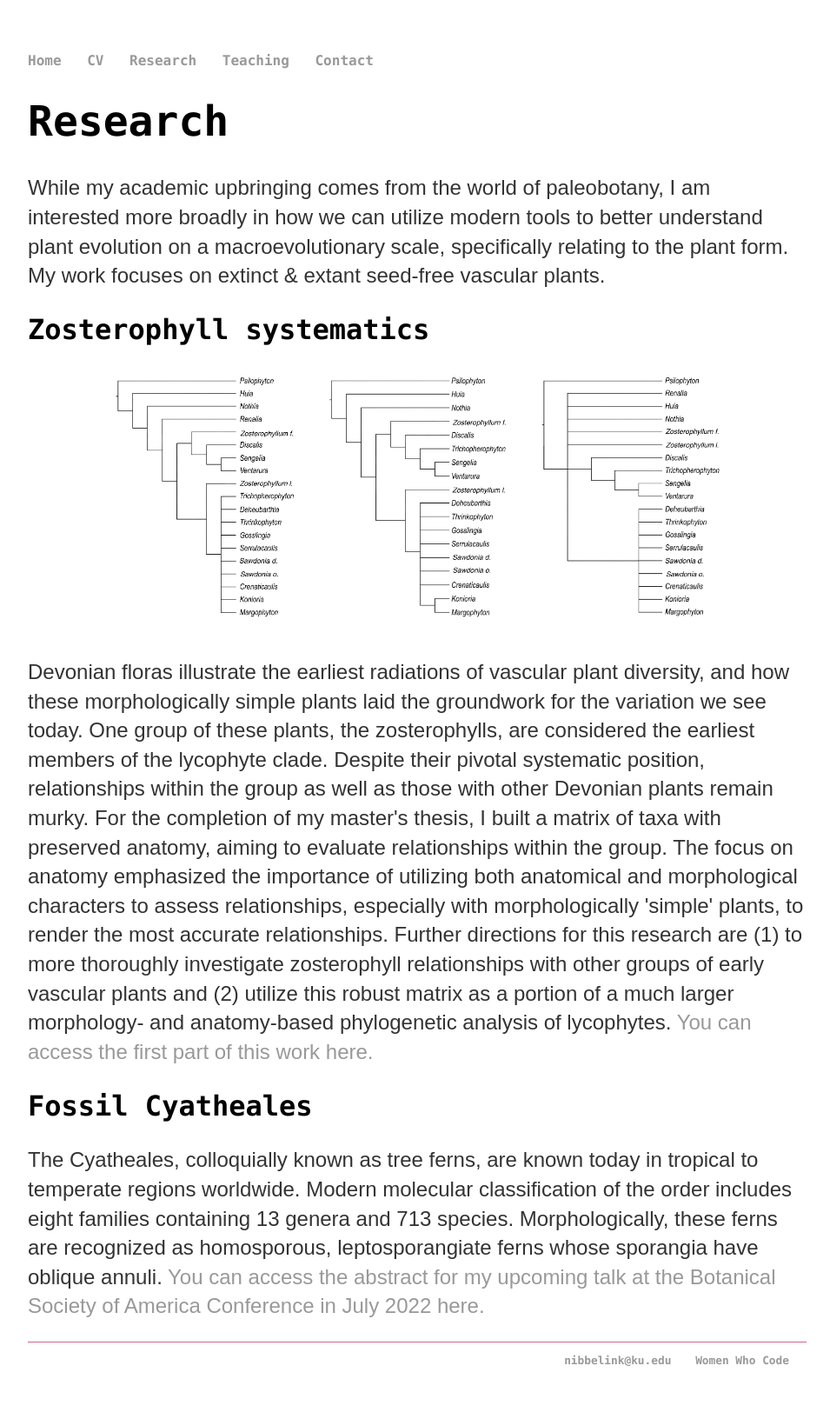
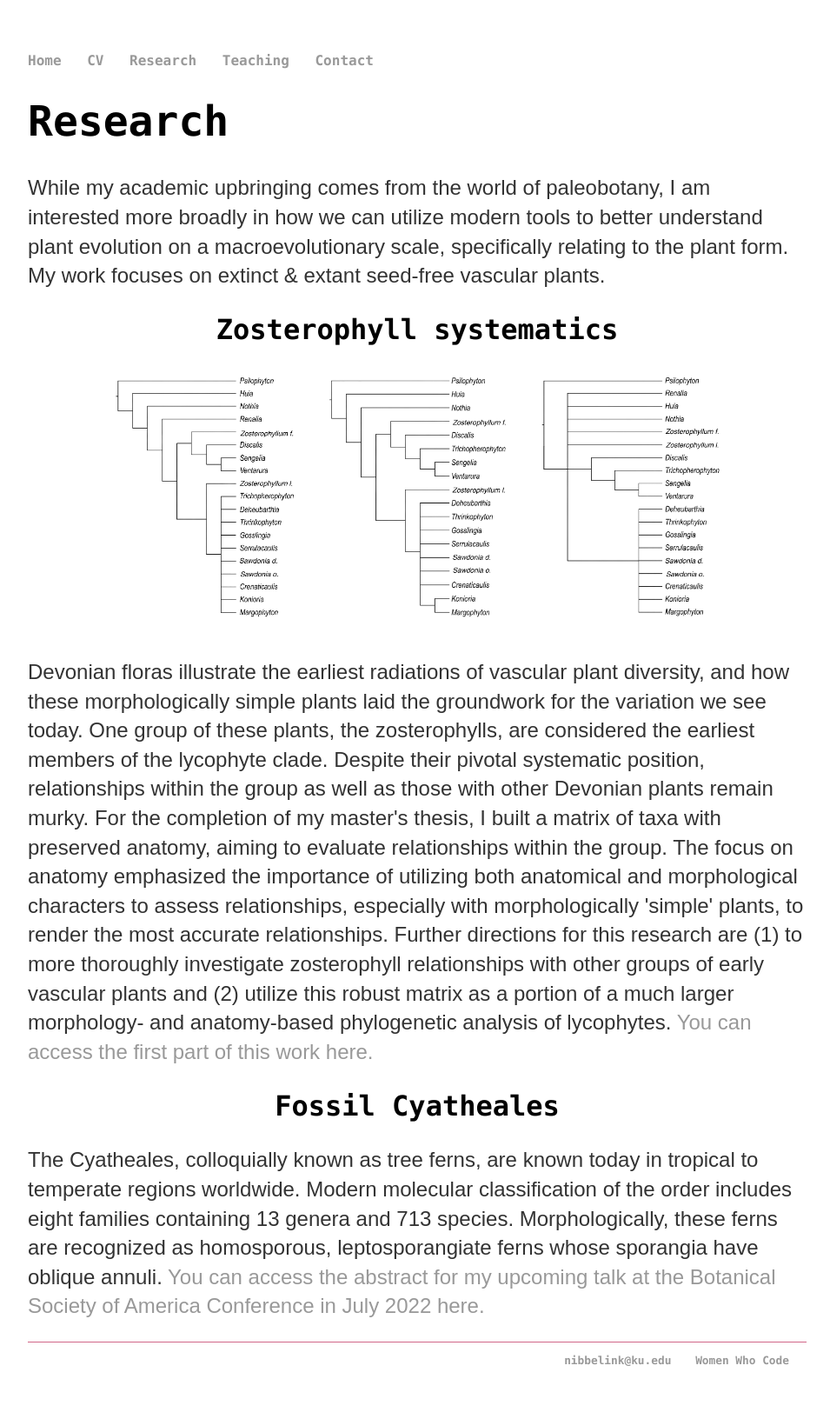
Before and after one commit to megannibbs/megannibbelink.github.io, a Jekyll site: the page built from pubs/index.html, in a window 1280 px wide. Shown: the whole page at 87% size, without its empty margins (160-1115 px from the left). Built offline with Jekyll 4.4.1, drawn with Linux system fonts in a browser that asks for light colours.

Commit message:
Update index.html

```diff
--- a/pubs/index.html
+++ b/pubs/index.html
@@ -7,7 +7,7 @@ title: Meg Nibbelink | Research
 	<p>While my academic upbringing comes from the world of paleobotany, I am interested more broadly in
 		how we can utilize modern tools to better understand plant evolution on a macroevolutionary scale,
 		specifically relating to the plant form. My work focuses on extinct & extant seed-free vascular plants. </p>
-	<h2>Zosterophyll systematics</h2>
+	<div align="center"><h2>Zosterophyll systematics</h2></div>
 	<div align="center"><img src="/images/ZostTrees.jpg" width="750px"/></div></br>
 	<p>Devonian floras illustrate the earliest radiations of vascular plant diversity, and how these morphologically simple plants laid the groundwork
 		for the variation we see today. One group of these plants, the zosterophylls, are considered the earliest members of the lycophyte clade.
@@ -19,7 +19,7 @@ title: Meg Nibbelink | Research
 		and (2) utilize this robust matrix as a portion of a much larger morphology- and anatomy-based phylogenetic analysis of lycophytes.
 		<a href="https://www.journals.uchicago.edu/doi/10.1086/720384">You can access the first part of this work here.</a></p>
 
-	<h2>Fossil Cyatheales</h2>
+	<div align="center"><h2>Fossil Cyatheales</h2></div>
 	<p>The Cyatheales, colloquially known as tree ferns, are known today in tropical to temperate regions worldwide. Modern molecular classification of the order
 		includes eight families containing 13 genera and 713 species. Morphologically, these ferns are recognized as homosporous, leptosporangiate ferns
 		whose sporangia have oblique annuli.
```
